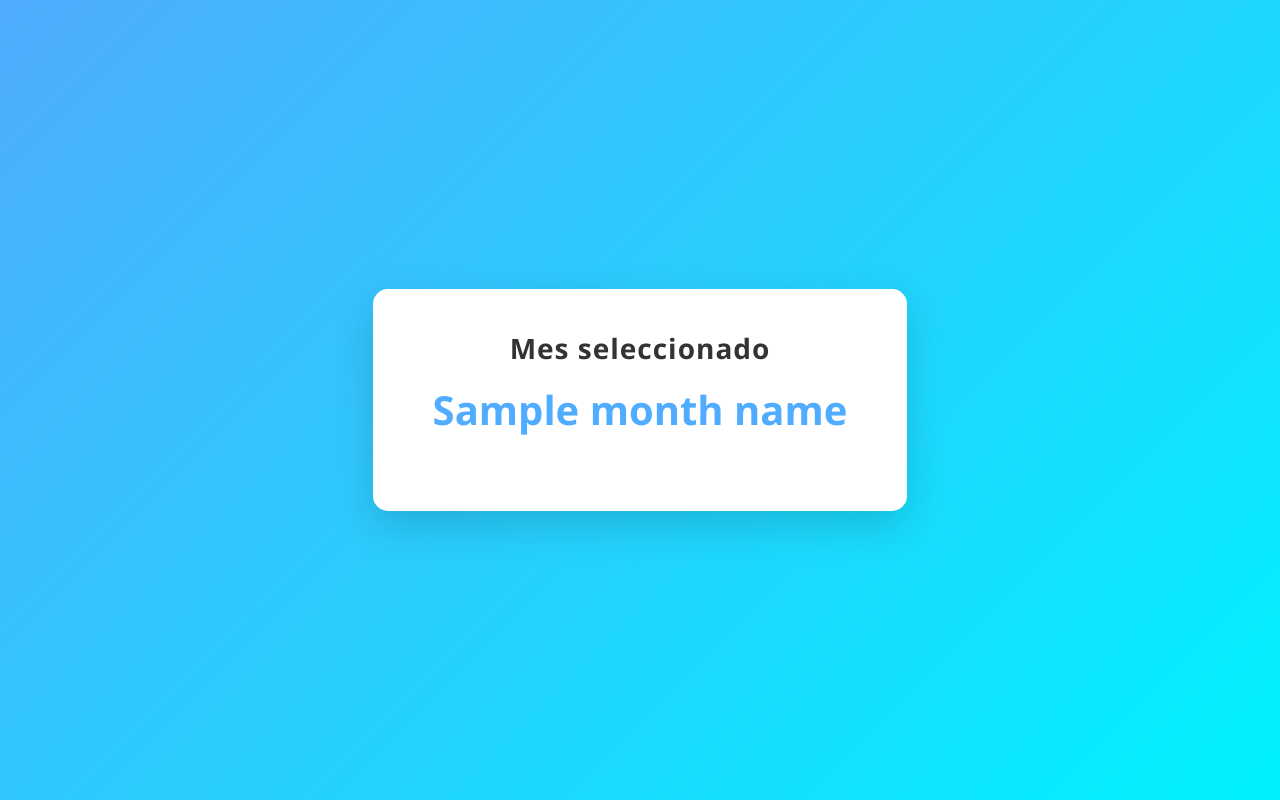
After one commit to Willianwt2000/LeetcodeCOdeReview, a Django app: template DjangoCurso/firstApp/playground/quotes/templates/dayweek/yearmonths.html in a window 1280 px wide. The commit adds this page. Run offline with Django 5.2, Linux system fonts and the light colour scheme; the template is opened without the code that fills it: most values are stand-ins (such as "Sample title", 1, 10 or a date in 2020).

Commit message:
Adding static file

```diff
--- /dev/null
+++ b/DjangoCurso/firstApp/playground/quotes/static/quotes/quotes_styles.css
@@ -0,0 +1,44 @@
+        body {
+            margin: 0;
+            padding: 0;
+            font-family: 'Segoe UI', Tahoma, Geneva, Verdana, sans-serif;
+            background: linear-gradient(135deg, #4facfe, #00f2fe);
+            min-height: 100vh;
+            display: flex;
+            align-items: center;
+            justify-content: center;
+        }
+
+        .card {
+            background: #ffffff;
+            padding: 40px 60px;
+            border-radius: 15px;
+            box-shadow: 0 15px 40px rgba(0, 0, 0, 0.15);
+            text-align: center;
+            animation: fadeIn 0.8s ease-in-out;
+        }
+
+        h1 {
+            margin: 0;
+            font-size: 28px;
+            color: #333;
+            letter-spacing: 1px;
+        }
+
+        h2 {
+            margin-top: 15px;
+            font-size: 40px;
+            color: #4facfe;
+            font-weight: bold;
+        }
+
+        @keyframes fadeIn {
+            from {
+                opacity: 0;
+                transform: translateY(20px);
+            }
+            to {
+                opacity: 1;
+                transform: translateY(0);
+            }
+        }
--- /dev/null
+++ b/DjangoCurso/firstApp/playground/quotes/templates/dayweek/includes/endpartial.html
@@ -0,0 +1,5 @@
+<div>
+    <h1>Fin del fragmento</h1>
+    <p>Days: {{days}}</p>
+    <p>Name: {{name}}</p>
+</div>
--- /dev/null
+++ b/DjangoCurso/firstApp/playground/quotes/templates/dayweek/includes/partial.html
@@ -0,0 +1,3 @@
+<div>
+    <h1>Soy un fragmento</h1>
+</div>
--- /dev/null
+++ b/DjangoCurso/firstApp/playground/quotes/templates/dayweek/yearmonths.html
@@ -0,0 +1,18 @@
+{% load static %}
+<!DOCTYPE html>
+<html lang="es">
+<head>
+    <meta charset="UTF-8">
+    <title>Mes</title>
+    <link rel="stylesheet" href="{% static 'quotes/quotes_styles.css' %}">
+    <meta name="viewport" content="width=device-width, initial-scale=1.0">
+</head>
+<body>
+
+    <div class="card">
+        <h1>Mes seleccionado</h1>
+        <h2>{{ month_name }}</h2>
+    </div>
+
+</body>
+</html>
--- a/DjangoCurso/firstApp/playground/quotes/urls.py
+++ b/DjangoCurso/firstApp/playground/quotes/urls.py
@@ -2,7 +2,7 @@ from django.urls import path
 from . import views
 
 urlpatterns = [
-    path("home/", views.home, name="days-home"),
+    path("", views.home, name="days-home"),
     path("dias_detalles/<str:dia_detalles>/", views.day_details, name="days_details"),
     path("days/<str:day>/", views.day_quote, name="day-quote"),
     path("months/<str:month>/", views.month_of_year, name="month"),
```
Also changed, not shown: DjangoCurso/firstApp/playground/quotes/templates/dayweek/404.html (added, +66 -0 lines), DjangoCurso/firstApp/playground/quotes/templates/dayweek/dayweek.html (+5 -3 lines), DjangoCurso/firstApp/playground/quotes/views.py (+18 -9 lines).
